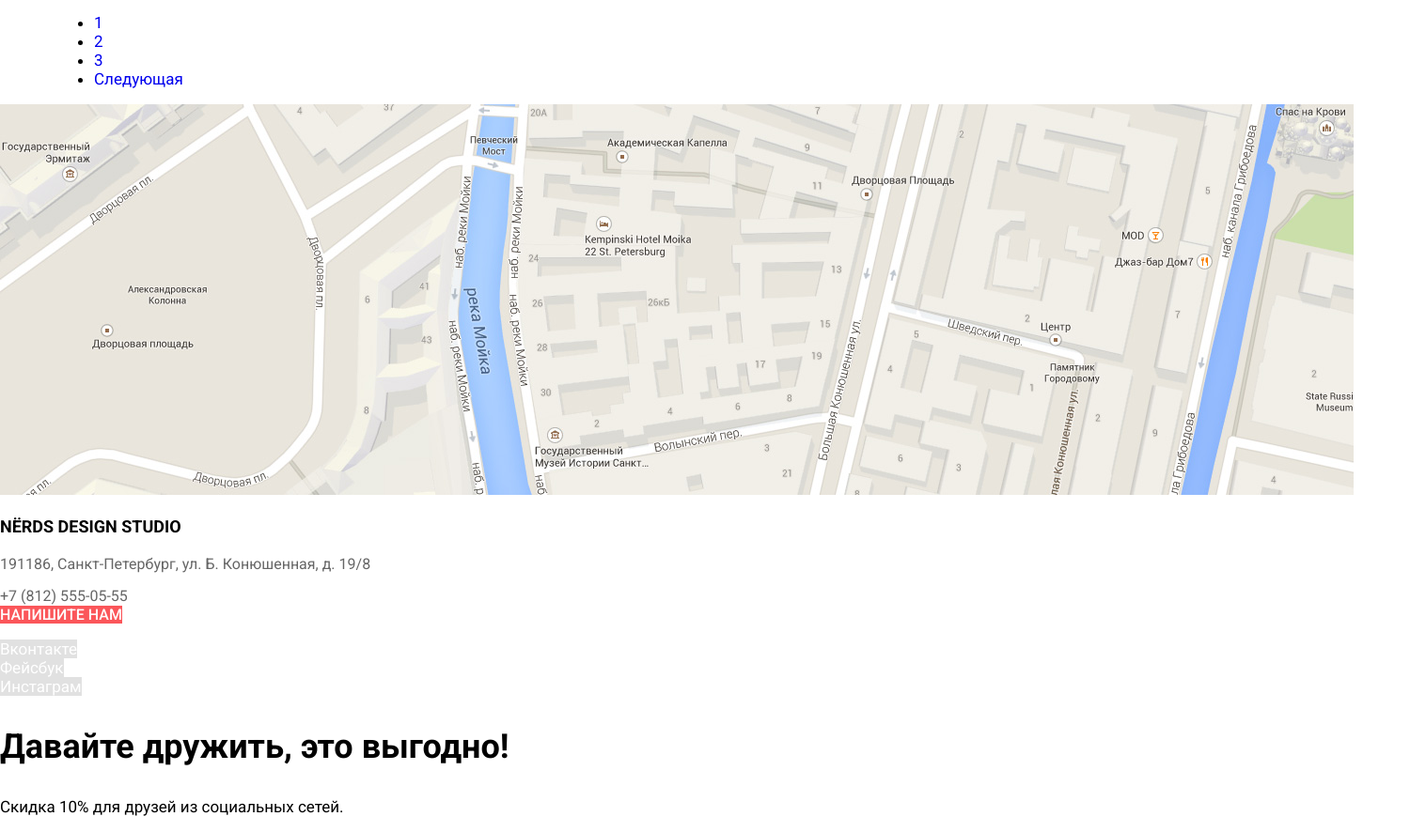
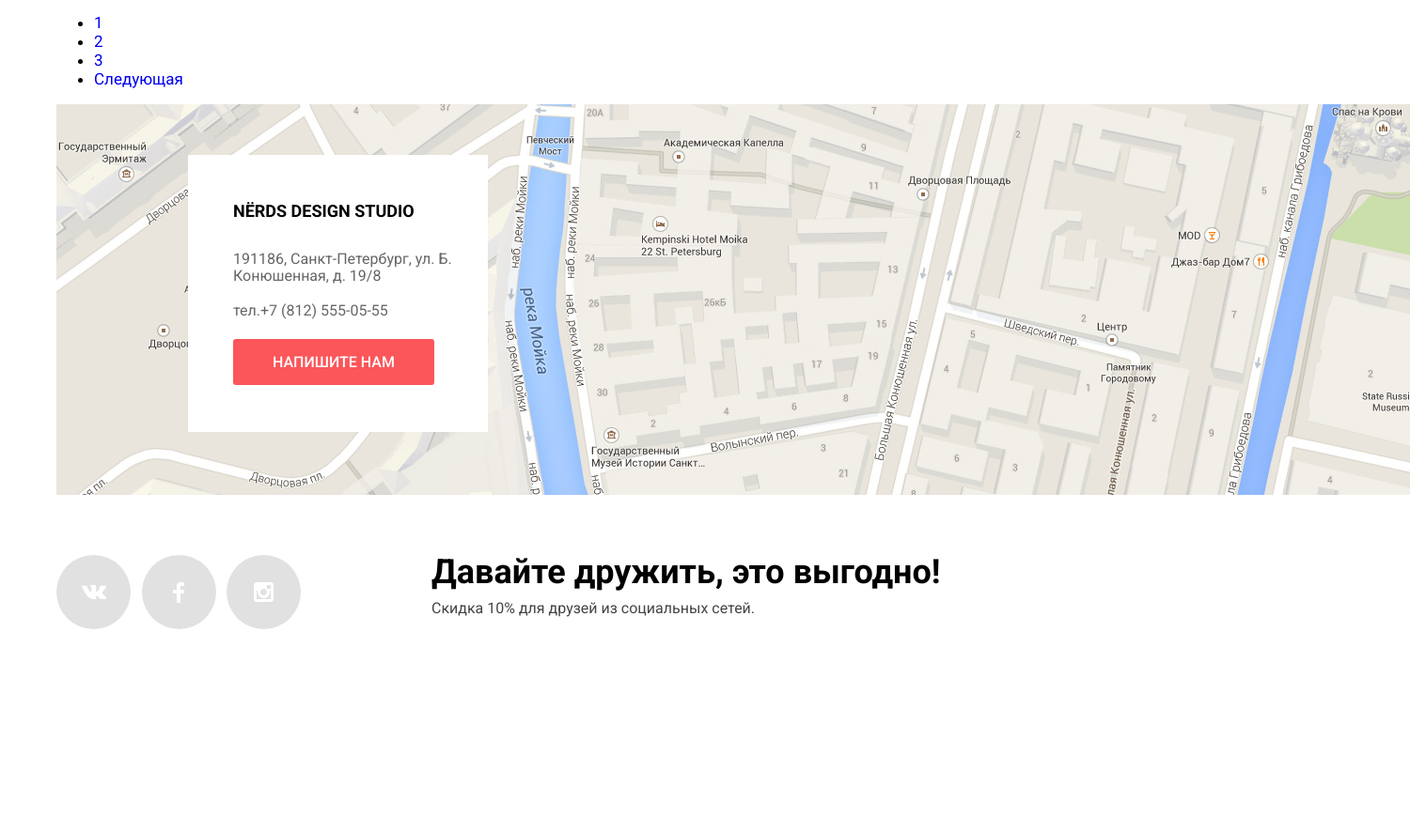
Before and after one commit to starikovsa/703703-nerds, a plain HTML site: page catalog.html in a window 1280 px wide. Shown: the part 4199-5085 px from the top of the page at 94% size, 1500 px wide, since content can reach past the window. After the commit the page ends 4886 px from the top, so only its background shows below. Drawn offline with Linux system fonts and the light colour scheme.

Commit message:
Главная
Сделал стилизацию футера

```diff
--- a/catalog.html
+++ b/catalog.html
@@ -189,26 +189,39 @@
             </ul>
           </div>
     </main>
-    <footer class="main-footer">
+    <footer class="main-footer container">
         <div class="footer-map">
           <img src="img/map.jpg" width="1440" height="416" alt="191186, Санкт-Петербург, ул. Б. Конюшенная, д. 19/8, тел. +7 (812) 275-75-75">
             <div class="map-list">
-                <h2 class="map-title">NЁRDS DESIGN STUDIO</h2>
+                <h2 class="map-title">NЁRDS Design Studio</h2>
                 <address class="map-list-address">
                   <p class="map-address">191186, Санкт-Петербург,
                       ул. Б. Конюшенная, д. 19/8</p>
-                  <a class="map-address-link" href="tel:+7812550555">+7 (812) 555-05-55</a>
+                  <p class="map-address-phone">тел.<a class="map-address-link" href="tel:+7812550555">+7 (812) 555-05-55</a></p>
                 </address>
-                <a class="map-link" href="writeus.html">Напишите нам</a>
+                <a class="map-link-writeus" href="writeus.html">Напишите нам</a>
             </div>
         </div>
+        <div class="footer-social-discount">
           <ul class="footer-social-list">
-              <li class="social-item"><a class="socila-link" href="vk.com">Вконтакте</a></li>
-              <li class="social-item"><a class="socila-link" href="facebook.com">Фейсбук</a></li>
-              <li class="social-item"><a class="socila-link" href="instagram.com">Инстаграм</a></li>
+              <li class="social-item"><a class="socila-link" href="vk.com">
+                <span class="visually-hidden">Вконтакте</span>
+                <svg xmlns="http://www.w3.org/2000/svg" width="26" height="15" viewBox="0 0 26 15"><path fill="#FFF" d="M16.138 11.51c.956-.309 2.18 2.04 3.483 2.939.978.681 1.727.534 1.727.534l3.473-.05s1.815-.112.957-1.554c-.071-.12-.503-1.069-2.585-3.022-2.177-2.043-1.882-1.712.739-5.244 1.597-2.153 2.236-3.468 2.036-4.028-.192-.539-1.365-.399-1.365-.399L20.69.713c-.381.001-.704.119-.851.515-.003.004-.621 1.666-1.445 3.079-1.741 2.989-2.436 3.148-2.724 2.961-.661-.433-.494-1.737-.494-2.664 0-2.897.432-4.105-.846-4.417-.427-.104-.739-.172-1.828-.182-1.392-.021-2.574 0-3.244.329-.445.223-.786.712-.579.74.26.035.843.16 1.155.586.401.552.389 1.789.389 1.789s.229 3.411-.54 3.834c-.528.29-1.25-.302-2.803-3.016-.793-1.388-1.392-2.922-1.392-2.922s-.116-.285-.326-.441c-.25-.185-.6-.244-.6-.244L.848.684S.29.7.085.946c-.182.218-.015.668-.015.668s2.909 6.881 6.203 10.347c3.02 3.182 6.452 2.971 6.452 2.971h1.555s.469-.054.709-.312c.224-.24.214-.691.214-.691s-.031-2.109.935-2.419z"/></svg>
+              </a></li>
+              <li class="social-item"><a class="socila-link" href="facebook.com">
+                <span class="visually-hidden">Фейсбук</span>
+                <svg xmlns="http://www.w3.org/2000/svg" width="12" height="22" viewBox="0 0 12 22"><path fill="#FFF" d="M12 4V0H8a4 4 0 0 0-4 4v4H0v4h4v10h4V12h4V8H8V4h4z"/></svg>
+              </a></li>
+              <li class="social-item"><a class="socila-link" href="instagram.com">
+                <span class="visually-hidden">Инстаграм</span>
+                <svg xmlns="http://www.w3.org/2000/svg" width="21" height="21" viewBox="0 0 21 21"><path fill="#FFF" d="M18 0H3C1.35 0 0 1.35 0 3v15c0 1.65 1.35 3 3 3h15c1.65 0 3-1.35 3-3V3c0-1.65-1.35-3-3-3zm-7.5 7c1.93 0 3.5 1.57 3.5 3.5S12.43 14 10.5 14 7 12.43 7 10.5 8.57 7 10.5 7zM18 18H3V9h1.181A6.504 6.504 0 0 0 4 10.5a6.5 6.5 0 1 0 13 0 6.45 6.45 0 0 0-.181-1.5H18v9zm0-11h-4V3h4v4z"/></svg>
+              </a></li>
           </ul>
+          <div class="wrapper-right-column">
           <h3 class="footer-title">Давайте дружить, это выгодно!</h3>
           <p class="description-discount">Скидка 10% для друзей из социальных сетей.</p>
+          </div>
+          </div>
     </footer>
   </body>
 </html>
--- a/css/style.css
+++ b/css/style.css
@@ -363,12 +363,29 @@
   opacity: 0.1;
 }
 
+.footer-map {
+  position: relative;
+}
+
+.map-list {
+  width: 271px;
+  background-color: #ffffff;
+  position: absolute;
+  top: 54px;
+  left: 140px;
+  padding-left: 48px;
+  padding-bottom: 65px;
+}
+
 .map-title {
   font-size: 18px;
   line-height: 30px;
   font-weight: 700;
   text-transform: uppercase;
   color: #000000;
+  margin-top: 45px;
+  margin-right: 75px;
+  margin-bottom: 27px;
 }
 
 .map-list-address,
@@ -378,20 +395,78 @@
   font-weight: 400;
   font-style: normal;
   color: #666666;
+  margin: 0;
 }
 
-.map-link {
+.map-address-phone {
+  margin: 0;
+  margin-bottom: 35px;
+}
+
+.map-address {
+  margin-bottom: 19px;
+}
+
+.map-link-writeus {
   font-size: 16px;
   line-height: 18px;
   font-weight: 500;
   color: #ffffff;
   text-transform: uppercase;
   background-color: #fb565a;
+  padding: 15px 42px;
+  border-radius: 3px;
+}
+
+.map-link-writeus:hover,
+.map-link-writeus:focus {
+  background-color: #e74246;
+}
+
+.map-link-writeus:active {
+  box-shadow: inset 0 3px 0 rgba(0, 1, 1, 0.1);
+  background-color: #d7373b;
+  color: rgba(255, 255, 255, 0.3);
+}
+
+.footer-social-discount {
+  display: flex;
+  flex-direction: row;
+}
+
+.footer-social-list {
+  width: 260px;
+  display: flex;
+  flex-direction: row;
+  justify-content: space-between;
+  margin-top: 60px;
+  margin-right: 139px;
 }
 
 .socila-link {
-  color: #ffffff;
+  width: 79px;
+  height: 79px;
+  display: flex;
+  align-items: center;
+  justify-content: center;
+  border-radius: 50%;
+  color:#ffffff;
   background-color: #e1e1e1;
+}
+
+.socila-link:hover,
+.socila-link:focus {
+  background-color: #e74246;
+}
+
+.socila-link:active {
+  box-shadow: inset 0 3px 0 rgba(0, 1, 1, 0.1);
+  background-color: #d7373b;
+  fill-opacity: 0.3;
+}
+
+.wrapper-right-column {
+  margin-top: 60px;
 }
 
 .footer-title {
@@ -399,11 +474,14 @@
   line-height: 36px;
   font-weight: 700;
   color: #000000;
+  margin: 0;
+  margin-bottom: 10px;
 }
 
-.description-discoun {
+.description-discount {
   font-size: 16px;
   line-height: 22px;
   font-weight: 400;
   color: #444444;
+  margin: 0;
 }
```
Also changed, not shown: index.html (+17 -4 lines).
